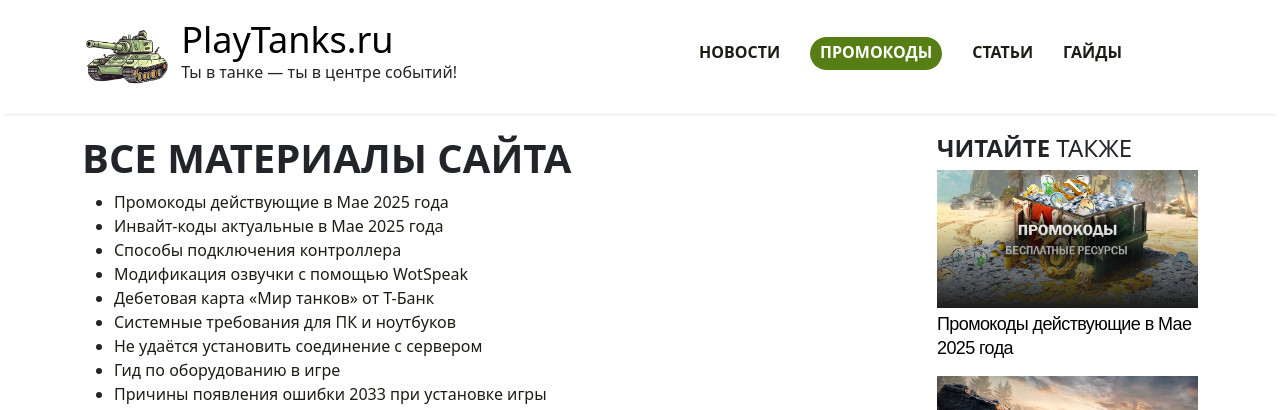
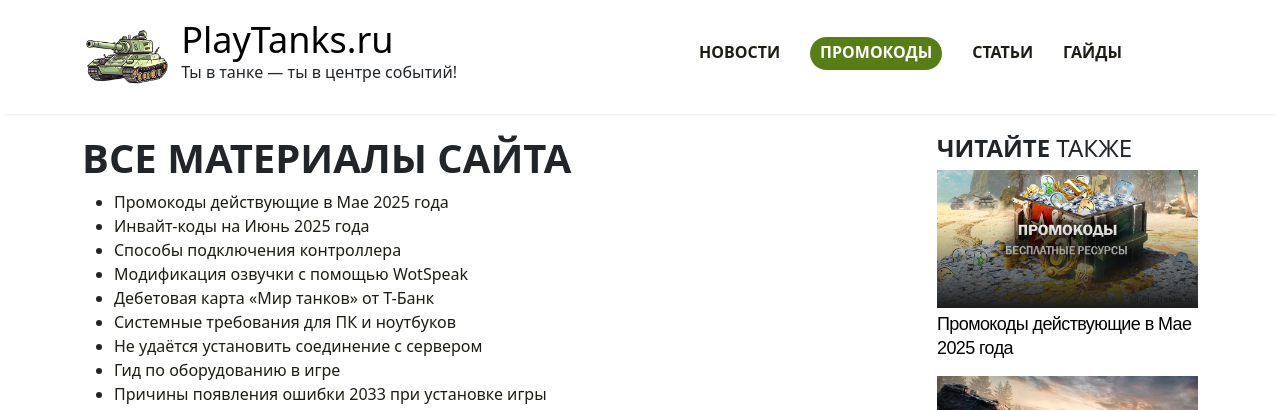
Before and after one commit to stblog/stblog.github.io, a Jekyll site: the page built from list.md, in a window 1280 px wide. Shown: the top 410 px of the page. Built offline with Jekyll 4.4.1, drawn with Linux system fonts in a browser that asks for light colours.

Commit message:
Update 2025-05-03-invait-kody-mir-tankov.markdown

```diff
--- a/_posts/2025-05-03-invait-kody-mir-tankov.markdown
+++ b/_posts/2025-05-03-invait-kody-mir-tankov.markdown
@@ -1,11 +1,11 @@
 ---
-title: Инвайт-коды на Май 2025
+title: Инвайт-коды на Июнь 2025
 date: 2025-05-03 01:55:00 Z
 categories:
 - news
-header: Инвайт-коды актуальные в Мае 2025 года
+header: Инвайт-коды на Июнь 2025 года
 image: "/uploads/invite-kody-mir-tankov.jpg"
-description: Актуальные инвайт-коды в мае 2025 года можно получить несколькими способами.
+description: Актуальные инвайт-коды на июнь 2025 года можно получить несколькими способами.
   Эти коды в "Мире танков" помогут вам получить разнообразные бонусы, включая премиум-танки,
   золото, опыт и уникальные камуфляжи.
 ---
@@ -26,11 +26,11 @@
 * Ввести свой инвайт-код в поле для ввода и нажать на кнопку “Применить”.
 * Если ваш инвайт-код действителен, вы получите соответствующий бонус. Если ваш инвайт-код недействителен или уже использован, вы получите сообщение об ошибке.
 
-## Какие инвайт-коды использовать в мае 2025 года?
+## Какие инвайт-коды использовать в июне 2025 года?
 
 Инвайт-коды в Мире танков Lesta Games обновляются регулярно и имеют разный срок действия. Некоторые инвайт-коды могут быть активны только несколько дней или часов, другие могут быть активны несколько недель или месяцев. Поэтому важно следить за новостями игры и проверять свою почту или социальные сети, чтобы не пропустить новые инвайт-коды.
 
-### Стартовый набор для новичков Мир танков на май 2025 года
+### Стартовый набор для новичков Мир танков на июнь 2025 года
 
 Стартовый набор ресурсов доступен при регистрации нового аккаунте в игре. Вот список ресурсов, которые получит новый игрок:
 
@@ -43,7 +43,7 @@
 
 > Регистрация со стартовым пакетом <a href="https://play.tanki.su/1696508987/" rel="nofollow" target="_blank">по ссылке</a>.
 
-Вот список действующих инвайт-кодов, которые доступны в мае 2025 года, на момент написания этого гида:
+Вот список действующих инвайт-кодов, которые доступны в июне 2025 года, на момент написания этого гида:
 
 * **PLAY11LVL** - 100 дней Премиум аккаунта; 10 000 000 серебра; 500 000 опыта;
 
```
